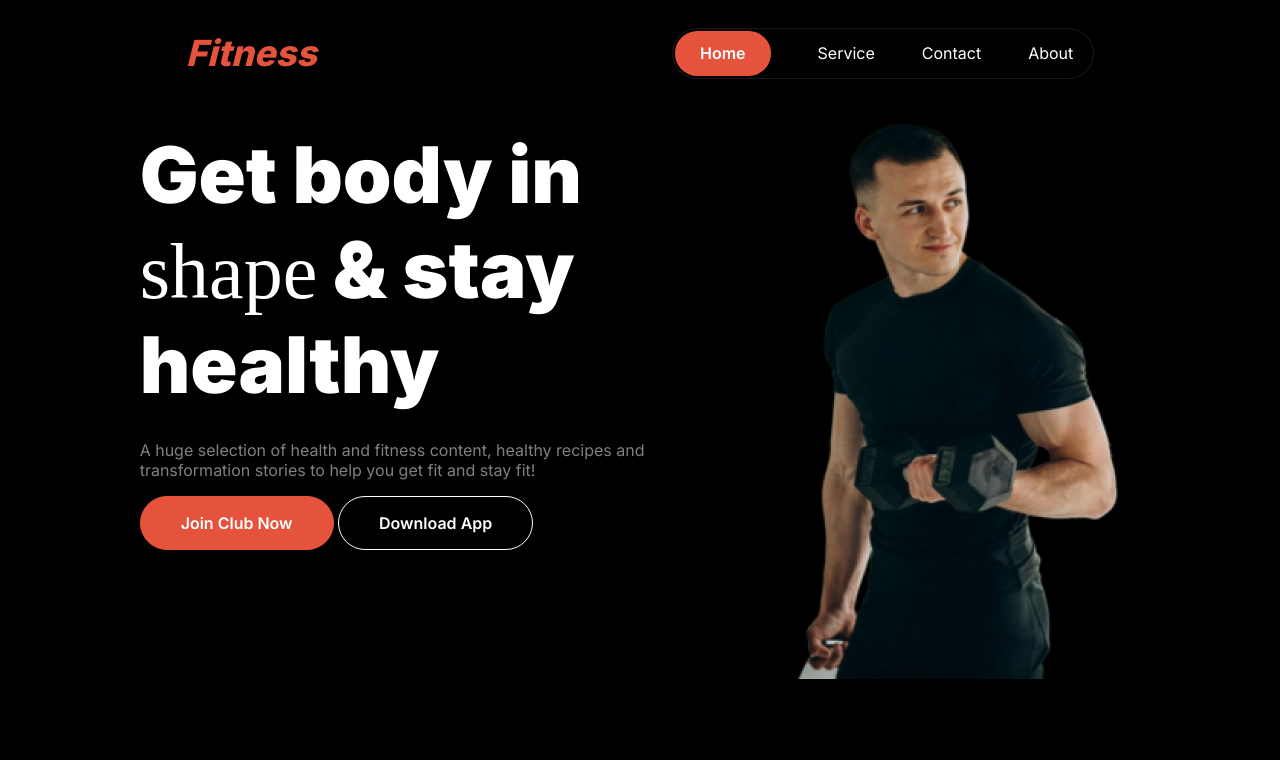
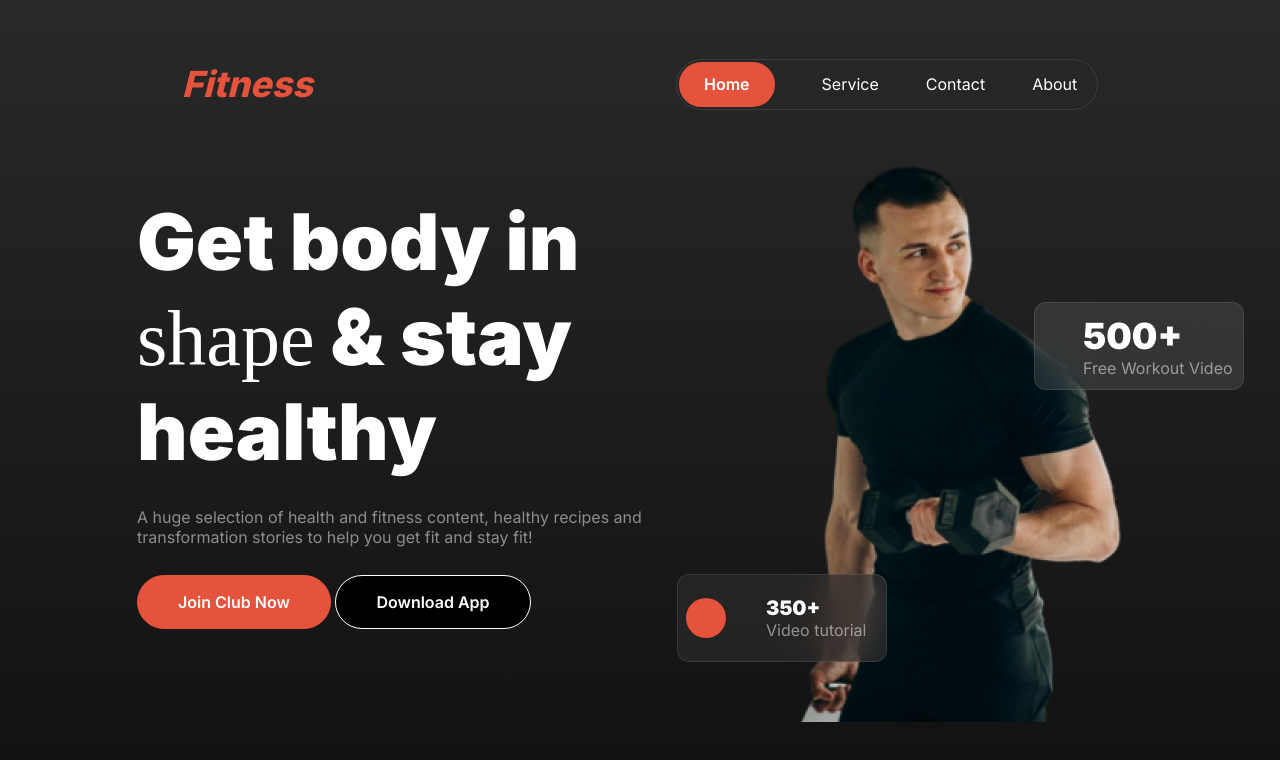
Before and after one commit to Pineapples0001/B10A2, a plain HTML site: page index.html in a window 1280 px wide. Drawn offline with Linux system fonts and the light colour scheme; a web font is replaced by a local one.

Commit message:
banner desktop completed

```diff
--- a/index.html
+++ b/index.html
@@ -26,9 +26,19 @@
             </div>
             <div class="banner-photo">
                 <img src="images/Images 2.png" alt="a person">
-                <div class="350+">
+                <div class="s-border">
+                    <div class="circle"></div>
+                    <ul>
+                        <li class="text">350+</li>
+                        <li class="text2">Video tutorial</li>
+                    </ul>
+                </div>
 
-
+                <div class="s-border s2-border">
+                    <ul>
+                        <li class="text3">500+</li>
+                        <li class="text2">Free Workout Video</li>
+                    </ul>
                 </div>
 
             </div>
--- a/styles.css
+++ b/styles.css
@@ -2,10 +2,17 @@
 @import url('https://fonts.cdnfonts.com/css/miama');
 
 *{
-    background-color: black;
     font-family: Inter;
+    margin: 0;
+
+}
+
+header{
+    min-height: 100vh;
+    background: linear-gradient(to top, rgb(17, 17, 17),rgba(119, 119, 119, 0) 1000%);
 }
 .navbar {
+    padding-top: 3.65625rem;
     color: rgb(255,255,255);
     display: flex;
     align-items: center;
@@ -40,9 +47,11 @@
 .banner{
     display: flex;
     justify-content: space-evenly;
+    margin-top: 2rem;
 }
 
 .written{
+    margin-top: 1.5rem;
     font-family: Inter;
     color: rgb(255,255,255);
     height: 17.625rem;
@@ -65,6 +74,7 @@
     color: rgba(255, 255, 255, 0.5);
     font-weight: 400;
     font-size: 1rem;
+    margin-bottom: 1.75rem;
 }
 
 .primary-btn{
@@ -88,3 +98,57 @@
     border-radius: 42px;
     padding: 1rem 2.5rem 1rem 2.5rem;
 }
+
+.circle{
+    height: 40px;
+    width: 40px;
+    border-radius: 50%;
+    background-color: rgb(230, 83, 60);
+}
+
+.text{
+    color: rgb(255,255,255);
+    font-size: 1.25rem;
+    font-weight: 900;
+}
+
+.text2{
+    color: rgba(255, 255, 255, 0.5);
+    font-weight: 400;
+    font-size: 1rem;
+}
+
+.banner-photo{
+    position: relative;
+}
+
+.s-border{
+    background: rgba(48, 48, 48, 0.54);
+    display: flex;
+    text-align: left;
+    align-items: center;
+    border: 1px solid rgba(255, 255, 255, 0.1);
+    border-radius: 12px;
+    width: 55%;
+    height: 12%;
+    padding: 0.5rem;
+    position: absolute;
+    top: 27rem;
+    right: 16rem;
+    backdrop-filter: blur(20px);
+}
+
+.s-border>ul{
+    list-style: none;
+}
+
+.s2-border{
+    top: 10rem;
+    left: 15rem;
+    background: rgba(255, 255, 255, 0.1);
+}
+.text3{
+    color: rgb(255,255,255);
+    font-size: 2.25rem;
+    font-weight: 900;
+}
```
